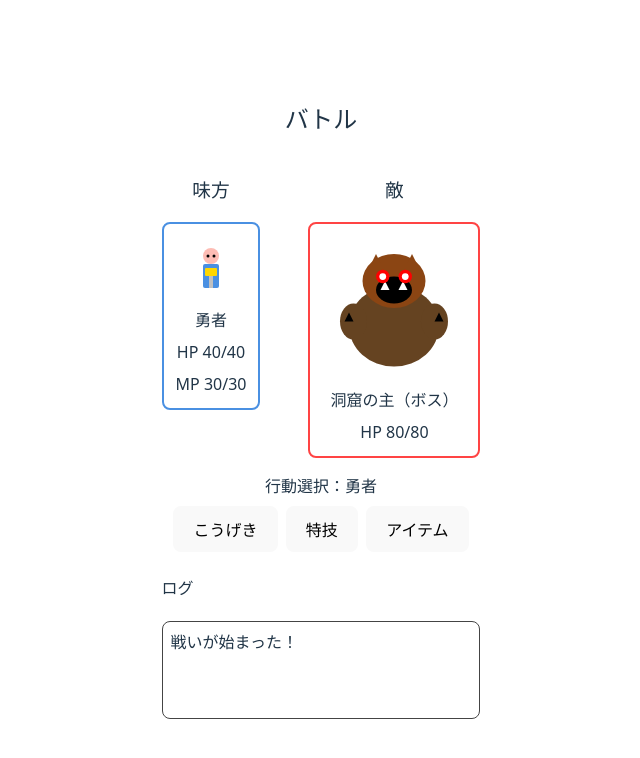
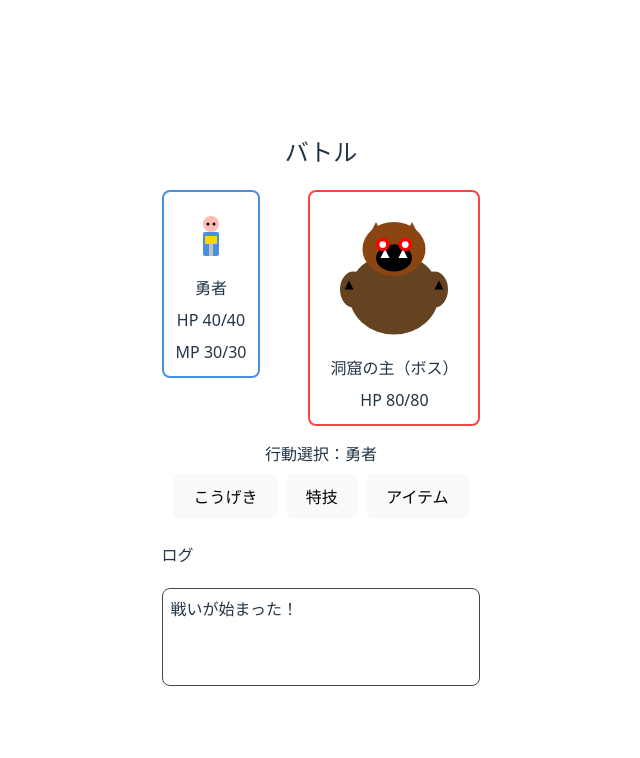
Before and after one commit to hashrock/rpg-study-02, a React (Vite) app: page / in a window 1280 px wide. Both pictures are taken after a click on the button "洞窟へ行く". Shown: the top 758 px of the page, without its empty margins (319-959 px from the left). Built offline with nearby package versions, Linux system fonts and the light colour scheme.

Commit message:
Remove unused header elements from BattleView component for cleaner UI

```diff
--- a/src/game/components/BattleView.tsx
+++ b/src/game/components/BattleView.tsx
@@ -24,7 +24,6 @@ function BattleStatus({
       }}
     >
       <div>
-        <h3>味方</h3>
         <div
           style={{
             display: "flex",
@@ -60,7 +59,6 @@ function BattleStatus({
         </div>
       </div>
       <div>
-        <h3>敵</h3>
         <div
           style={{
             display: "flex",
@@ -539,7 +537,6 @@ export function BattleView({
     const isHeal = skill?.type === "heal";
     return (
       <div>
-        <h2>バトル</h2>
         <BattleStatus allies={battle.allies} enemies={battle.enemies} />
         <TargetSelectView
           currentActor={currentActor}
@@ -556,7 +553,6 @@ export function BattleView({
 
   return (
     <div>
-      <h2>バトル</h2>
       <BattleStatus allies={battle.allies} enemies={battle.enemies} />
       {isEnemyTurn && <EnemyTurnView onAdvance={onEnemyAuto} />}
       <BattleLog log={battle.log} />
```
